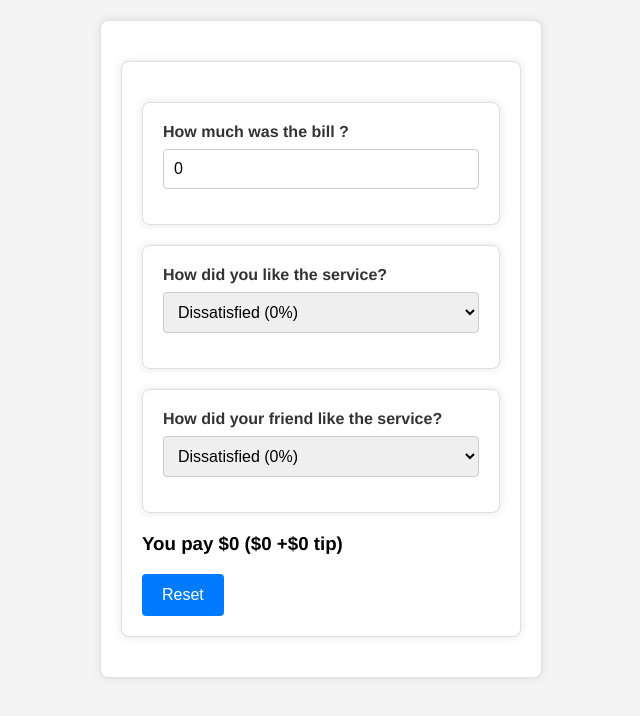
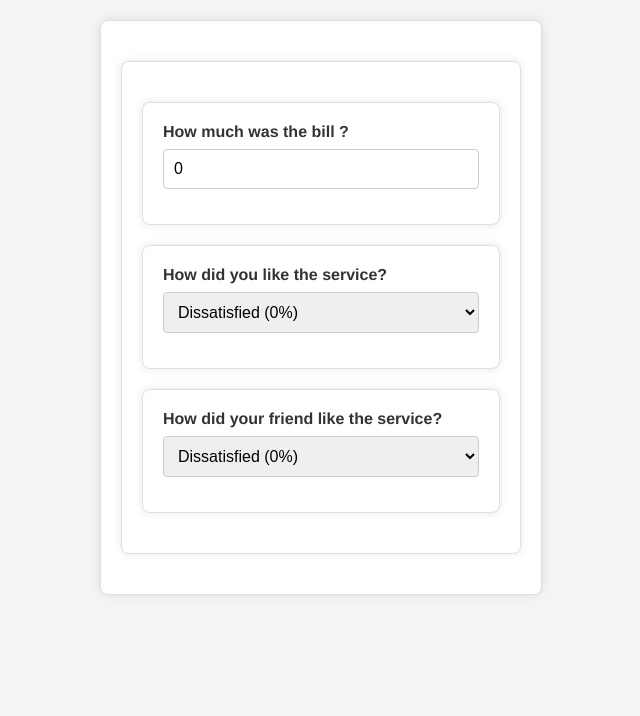
Before and after one commit to Abdalrahman-Muhammad/React-TipCalculator, a React (Vite) app: page / in a window 1280 px wide. Shown: the top 716 px of the page, without its empty margins (319-959 px from the left). Built offline with nearby package versions, Linux system fonts and the light colour scheme.

Commit message:
conditonal render button

```diff
--- a/src/components/TipCalculator.jsx
+++ b/src/components/TipCalculator.jsx
@@ -27,8 +27,12 @@ const TipCalculator = () => {
       <SelectPercentage percentage={percentage2} setPercentage={setPercentage2}>
         How did your friend like the service?
       </SelectPercentage>
-      <Output bill={bill} tip={tip} total={total} />
-      <Reset onReset={handleReset} />
+      {tip > 0 && (
+        <>
+          <Output bill={bill} tip={tip} total={total} />
+          <Reset onReset={handleReset} />
+        </>
+      )}
     </div>
   );
 };
```
